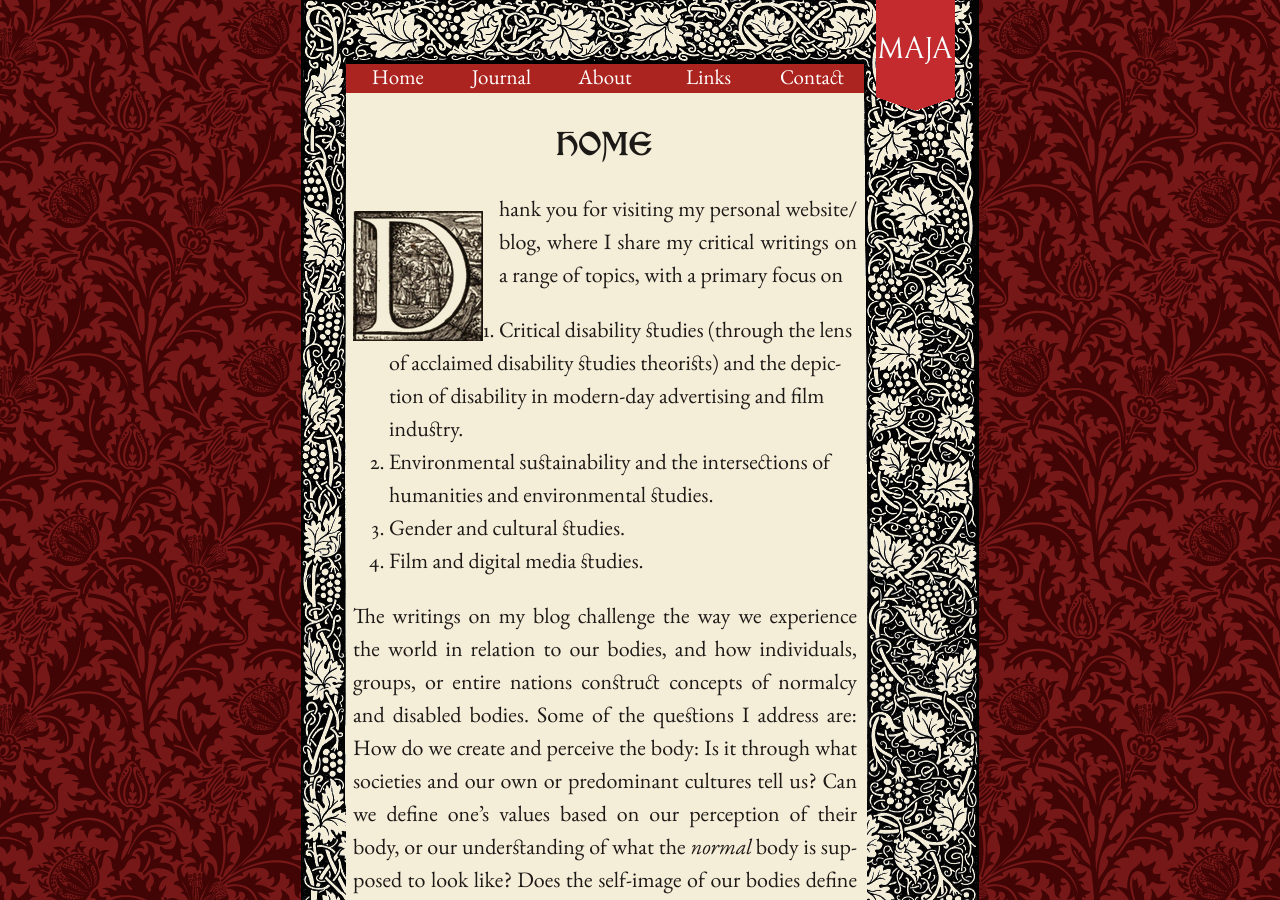
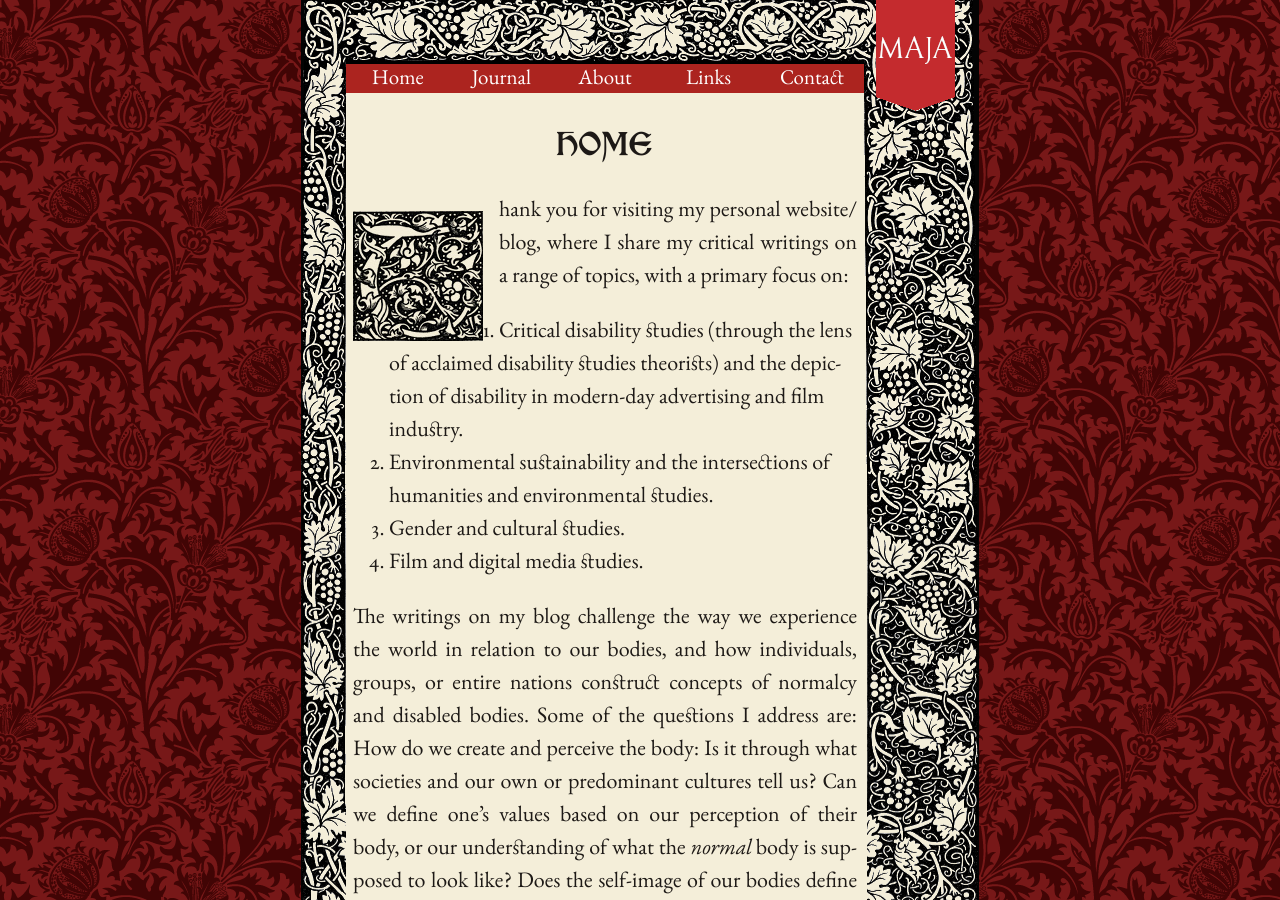
Before and after one commit to mpasovic/majapasovic.org, a Jekyll site: the page built from index.md, in a window 1280 px wide and 900 px high. Built offline with Jekyll 4.4.1, drawn with Linux system fonts in a browser that asks for light colours; nearby versions of some CDN libraries; some of the changed lines change nothing that is shown.

Commit message:
Updated index.md

```diff
--- a/index.md
+++ b/index.md
@@ -4,7 +4,7 @@
 published: true
 ---
 
-<span class="versal d9">T</span>hank you for visiting my personal website/blog, where I share my critical writings on a range of topics, with a primary focus on
+<span class="versal t9">T</span>hank you for visiting my personal website/blog, where I share my critical writings on a range of topics, with a primary focus on:
 
 1. Critical disability studies (through the lens of acclaimed disability studies theorists) and the depiction of disability in modern-day advertising and film industry.
 2. Environmental sustainability and the intersections of humanities and environmental studies.
```
